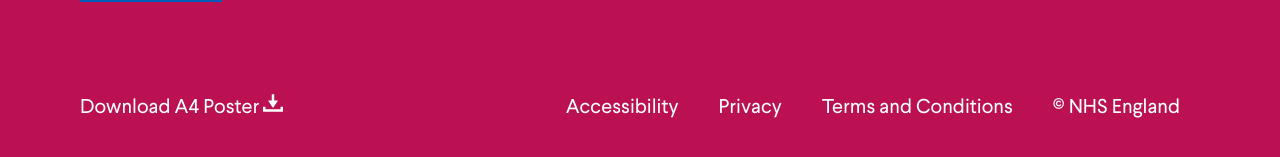
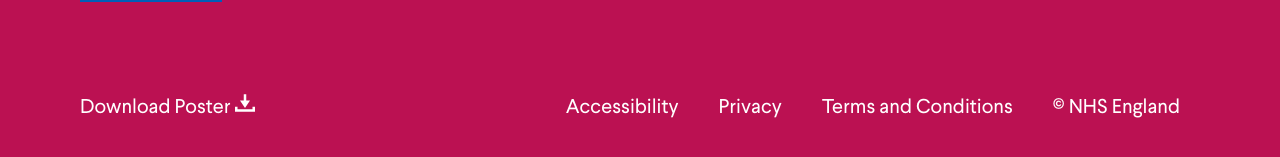
Before and after one commit to garethjohnsdesign/nhsfirststep.com, a Jekyll site: the page built from index.md, in a window 1280 px wide and 900 px high, scrolled down 3052 px. Shown: the part 697-854 px from the top of the window. Built offline with Jekyll 4.4.1, drawn with Linux system fonts in a browser that asks for light colours; a script that is not in the unit is left out; some of the changed lines change nothing that is shown.

Commit message:
Initial Commit

```diff
--- a/_includes/footer.html
+++ b/_includes/footer.html
@@ -22,7 +22,7 @@
 <div class="grid-x grid-padding-x grid-padding-y align-justify">
 
   <div class="small-12 large-shrink cell text-center">
-    <a href="{{page.poster-file}}" download>Download A4 Poster <svg class="icon icon-download4"><use xlink:href="/assets/icons/symbol-defs.svg#icon-download4"></use></svg></a>
+    <a href="{{page.poster-file}}" download>Download Poster <svg class="icon icon-download4"><use xlink:href="/assets/icons/symbol-defs.svg#icon-download4"></use></svg></a>
   </div>
 
   <div class="small-12 large-shrink cell">
--- a/_layouts/home.html
+++ b/_layouts/home.html
@@ -57,7 +57,7 @@
 <!-- End Why -->
 
 <!-- How -->
-<section class="how">
+<section class="how" id="how">
   <div class="grid-container">
     <div class="grid-x grid-padding-x grid-padding-y" data-aos="fade-in">
       <div class="small-12 large-6 cell">
--- a/index.md
+++ b/index.md
@@ -4,7 +4,7 @@
 image: "/assets/img/og-image.png"
 hero-image: "/uploads/couple.jpg"
 find-header-text: "### Find details on how to self-refer to your \x03local maternity
-  unit [here](https://www.england.nhs.uk)\n"
+  unit [here](/#how)"
 find-subheader-text: The NHS recommends you contact your local maternity unit as soon
   as you find out you are pregnant.
 why-image: "/uploads/anna.jpg"
@@ -17,12 +17,12 @@
   pregnancy, for example the test for sickle cell and thalassaemia can only be carried
   out prior to ten weeks.\n\nYour pregnancy will be treated confidentially, even if
   you are under 16.\n\n**For further information you can find your local maternity
-  services [here](https://www.england.nhs.uk).**"
+  services [here](/#how).**"
 how-header: How do I contact my local maternity unit?
 how-text: |-
   You can find contact details for your local maternity unit by following the links on this page.
 
-  **If you live outside of Essex you can find your local maternity unit via the NHS Choices page [here](https://www.england.nhs.uk).**
+  **If you live outside of Essex you can find your local maternity unit via the NHS Choices page [here](https://www.nhs.uk/Service-Search/Maternity-service/LocationSearch/1802).**
 how-locations:
 - title: West Essex Patients
   area: 'Loughton, Buckhurst Hill, Chigwell, Waltham Abbey, Rodings, Saffron Walden,
@@ -60,22 +60,22 @@
   **You can find further information on pregnancy via the NHS Choices page [here](https://www.england.nhs.uk).**
 where-care-links:
 - title: Easy-read information for people with learning disabilities
-  link: https://www.england.nhs.uk
+  link: http://www.easyhealth.org.uk/listing/pregnancy-(leaflets)
 - title: Pregnancy care planner
-  link: https://www.england.nhs.uk
+  link: https://www.nhs.uk/conditions/pregnancy-and-baby/documents/birth-plan-blank-form-nhs-choices-pregnancy-baby.pdf
 - title: Stop smoking in pregnancy
-  link: https://www.england.nhs.uk
+  link: https://www.nhs.uk/conditions/pregnancy-and-baby/smoking-pregnant/
 - title: Premature labour and birth
-  link: https://www.england.nhs.uk
+  link: https://www.nhs.uk/conditions/pregnancy-and-baby/premature-early-labour/
 - title: Can I drink alcohol if I’m pregnant?
-  link: https://www.england.nhs.uk
+  link: https://www.nhs.uk/conditions/pregnancy-and-baby/alcohol-medicines-drugs-pregnant/
 - title: Advice for dads
-  link: https://www.england.nhs.uk
+  link: https://www.nhs.uk/conditions/pregnancy-and-baby/dad-to-be-pregnant-partner/
 - title: Sleep and tiredness after having a baby
-  link: https://www.england.nhs.uk
+  link: https://www.nhs.uk/conditions/pregnancy-and-baby/sleep-and-tiredness/
 where-birth-links:
 - title: Birth to five
-  link: https://www.england.nhs.uk
+  link: https://www.nhs.uk/Tools/Pages/birthtofive.aspx
 poster-file: "/uploads/NHS-EMS-Poster-A4-Print_01.pdf"
 layout: home
 ---
```
